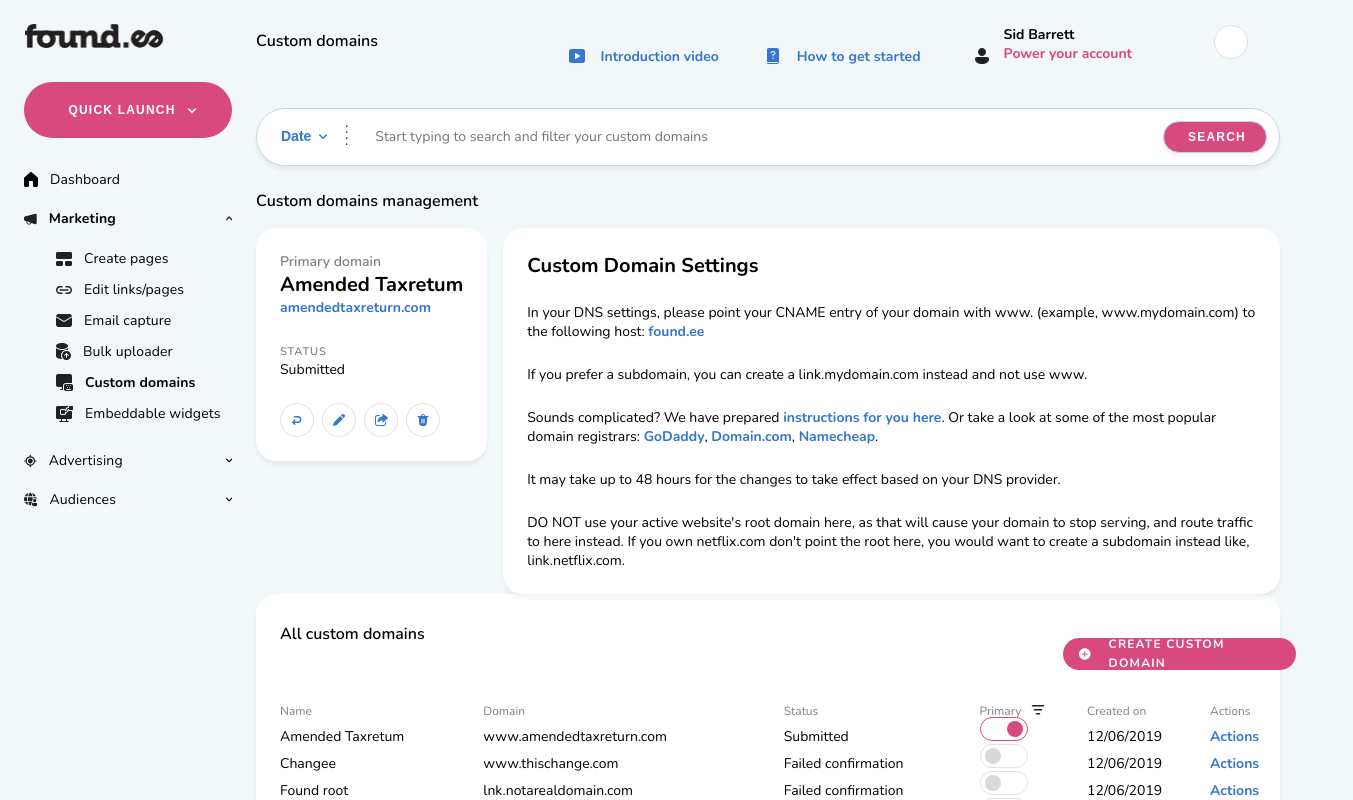
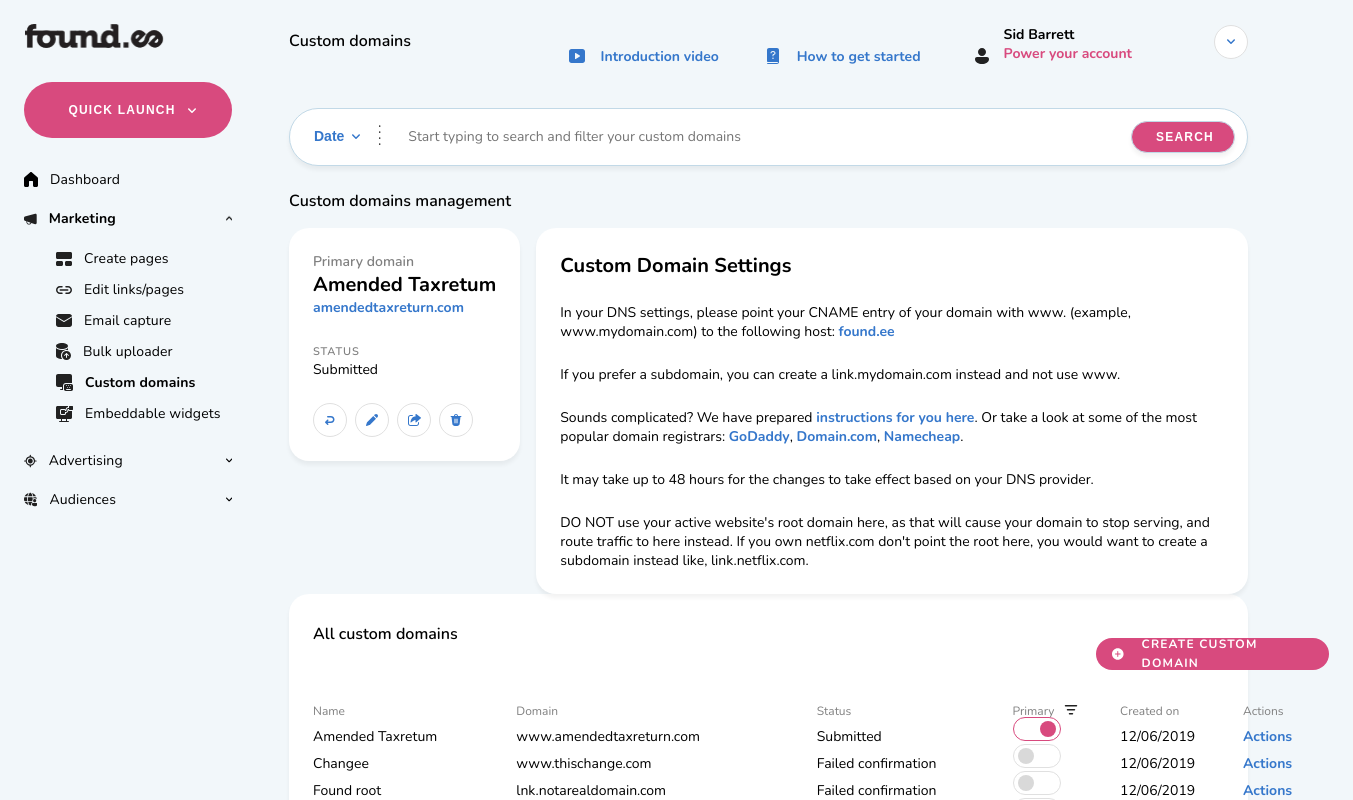
Before and after one commit to anna-sugrobova/found-test-page, a React (Create React App) app: page / in a window 1280 px wide. Shown: the top 800 px of the page, 1353 px wide, since content can reach past the window. Built offline with nearby package versions, Linux system fonts and the light colour scheme.

Commit message:
page styles fixes

```diff
--- a/src/App.scss
+++ b/src/App.scss
@@ -1,5 +1,7 @@
 .mainBlock {
   margin-left: 256px;
+  padding-right: 32px;
+  padding-left: 33px;
 }
 
 .domains-subtitle {
--- a/src/components/Header/Header.scss
+++ b/src/components/Header/Header.scss
@@ -2,7 +2,6 @@
   display: flex;
   padding-top: 24.5px;
   padding-bottom: 20px;
-  padding-right: 32px;
   justify-content: space-between;
 
   .header {
@@ -36,6 +35,7 @@
 
         &:hover {
           color: #3161a4;
+
           svg {
             fill: #3161a4;
           }
@@ -62,12 +62,14 @@
           &-pro {
             color: #d84a7e;
             cursor: pointer;
+
             &:hover {
               color: #e7286e;
             }
           }
         }
       }
+
       .chevron {
         cursor: pointer;
         width: 32px;
@@ -81,8 +83,16 @@
         border: 1px solid #e0e0e0;
         border-radius: 30px;
 
+        svg {
+          fill: #3577cb;
+        }
+
         &:hover {
           background-color: #f2f2f5;
+
+          svg {
+            fill: #164a89;
+          }
         }
       }
     }
--- a/src/components/PrimaryDomain/PrimaryDomain.scss
+++ b/src/components/PrimaryDomain/PrimaryDomain.scss
@@ -1,5 +1,4 @@
 .primary-domain {
-  //width: 336px;
   .info {
     justify-content: space-between;
     flex-direction: column;
@@ -18,6 +17,7 @@
       align-items: flex-start;
       padding: 0;
       gap: 8px;
+
       .icon {
         display: flex;
         justify-content: center;
@@ -29,6 +29,7 @@
         border: 1px solid #e0e0e0;
         border-radius: 50px;
         cursor: pointer;
+
         &:hover {
           background-color: #f2f7fa;
         }
```
